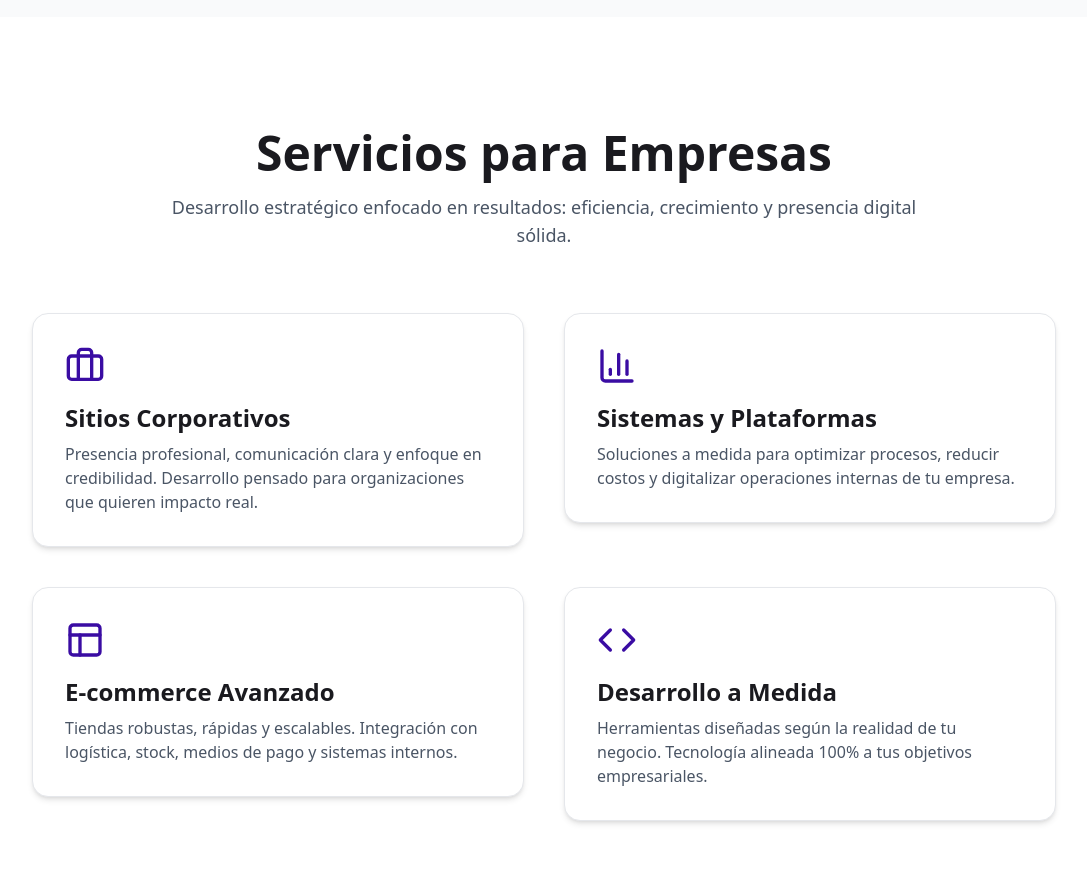
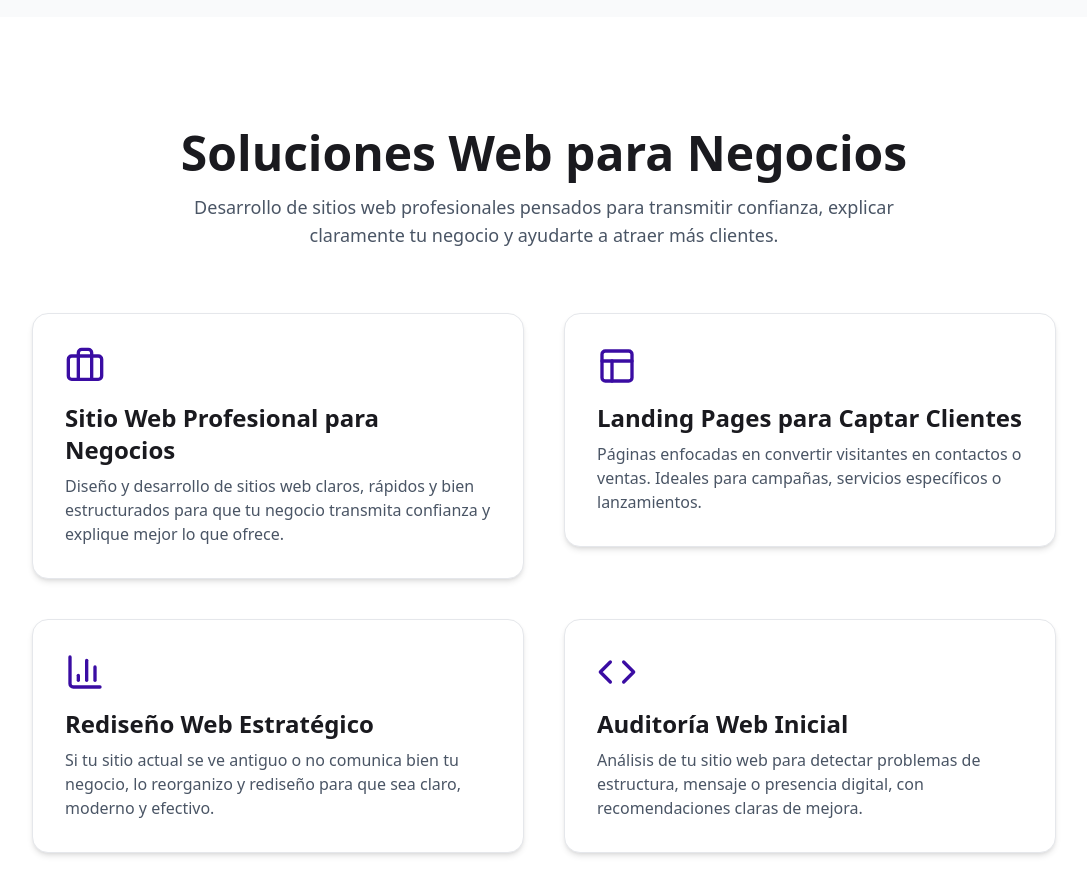
Before and after one commit to JPgitidaho/crecermarketing-web, a React (Vite) app: page / in a window 1280 px wide. Shown: the part 1560-2455 px from the top of the page, without its empty margins (96-1183 px from the left). Built offline with nearby package versions, Linux system fonts and the light colour scheme.

Commit message:
actualizacion servicios

```diff
--- a/src/components/Servicios.jsx
+++ b/src/components/Servicios.jsx
@@ -4,23 +4,23 @@ import { Briefcase, BarChart3, Layout, Code } from "lucide-react"
 const items = [
   {
     icon: <Briefcase className="w-10 h-10 text-[#3a0ca3]" />,
-    title: "Sitios Corporativos",
-    desc: "Presencia profesional, comunicación clara y enfoque en credibilidad. Desarrollo pensado para organizaciones que quieren impacto real."
+    title: "Sitio Web Profesional para Negocios",
+    desc: "Diseño y desarrollo de sitios web claros, rápidos y bien estructurados para que tu negocio transmita confianza y explique mejor lo que ofrece."
+  },
+  {
+    icon: <Layout className="w-10 h-10 text-[#3a0ca3]" />,
+    title: "Landing Pages para Captar Clientes",
+    desc: "Páginas enfocadas en convertir visitantes en contactos o ventas. Ideales para campañas, servicios específicos o lanzamientos."
   },
   {
     icon: <BarChart3 className="w-10 h-10 text-[#3a0ca3]" />,
-    title: "Sistemas y Plataformas",
-    desc: "Soluciones a medida para optimizar procesos, reducir costos y digitalizar operaciones internas de tu empresa."
-  },
-  {
-    icon: <Layout className="w-10 h-10 text-[#3a0ca3]" />,
-    title: "E-commerce Avanzado",
-    desc: "Tiendas robustas, rápidas y escalables. Integración con logística, stock, medios de pago y sistemas internos."
+    title: "Rediseño Web Estratégico",
+    desc: "Si tu sitio actual se ve antiguo o no comunica bien tu negocio, lo reorganizo y rediseño para que sea claro, moderno y efectivo."
   },
   {
     icon: <Code className="w-10 h-10 text-[#3a0ca3]" />,
-    title: "Desarrollo a Medida",
-    desc: "Herramientas diseñadas según la realidad de tu negocio. Tecnología alineada 100% a tus objetivos empresariales."
+    title: "Auditoría Web Inicial",
+    desc: "Análisis de tu sitio web para detectar problemas de estructura, mensaje o presencia digital, con recomendaciones claras de mejora."
   }
 ]
 
@@ -30,13 +30,13 @@ function Services() {
 
       <FadeInSection>
         <h2 className="text-4xl md:text-5xl font-extrabold text-center">
-          Servicios para Empresas
+          Soluciones Web para Negocios
         </h2>
       </FadeInSection>
 
       <FadeInSection delay={0.2}>
         <p className="mt-4 text-center text-lg max-w-3xl mx-auto text-gray-600">
-          Desarrollo estratégico enfocado en resultados: eficiencia, crecimiento y presencia digital sólida.
+          Desarrollo de sitios web profesionales pensados para transmitir confianza, explicar claramente tu negocio y ayudarte a atraer más clientes.
         </p>
       </FadeInSection>
 
```
